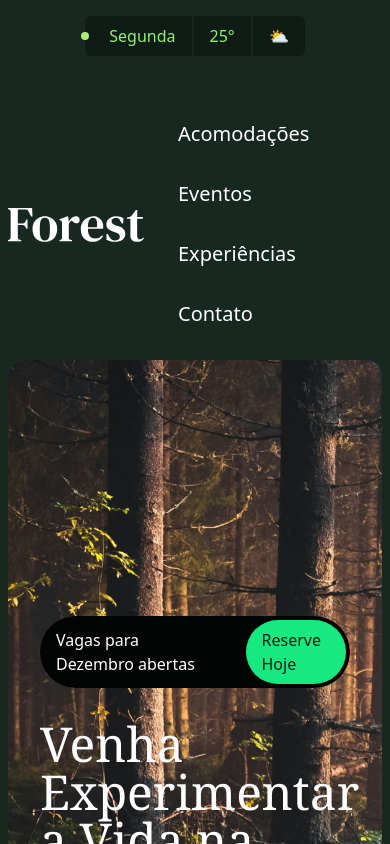
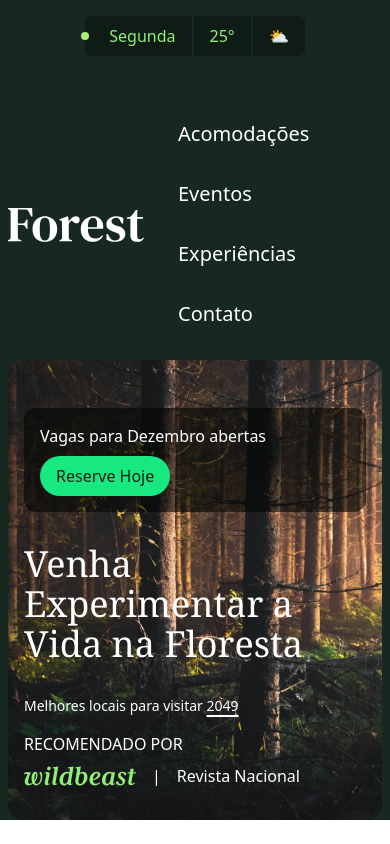
Before and after one commit to ofs-org/Forest, a React (Vite) app: page / in a window 390 px wide. Shown: the top 844 px of the page. Built offline with nearby package versions, Linux system fonts and the light colour scheme.

Commit message:
chore:  Developed the responsiveness of the Introduction component

```diff
--- a/src/components/Introduction.tsx
+++ b/src/components/Introduction.tsx
@@ -3,13 +3,13 @@ import wildbeast from "../assets/parceiros/wildbeast.svg";
 export function Introduction() {
   return (
     <section className="container">
-      <div className="bg-gradient-to-t container from-verde-950/80 overflow-hidden pb-8 pt-64 px-8 relative rounded-2xl text-white to-blue-800 z-0">
+      <div className="bg-gradient-to-t container from-verde-950/80 max-sm:pt-12 max-sm:px-4 overflow-hidden pb-8 pt-64 px-8 relative rounded-2xl text-white to-blue-800 z-0">
         <img
           className="-z-10 absolute inset-0 object-cover size-full"
           src={floresta}
           alt="Imagem de floresta"
         />
-        <div className="bg-verde-950 gap-8 inline-flex items-center mb-8 pl-4 pr-1 py-1 rounded-full">
+        <div className="bg-verde-950/60 flex flex-col gap-2 items-start mb-8 p-4 rounded-xl sm:bg-verde-950 sm:flex-row sm:gap-8 sm:inline-flex sm:items-center sm:pl-4 sm:pr-1 sm:py-1 sm:rounded-ful">
           Vagas para Dezembro abertas
           <a
             className="bg-verde-400 inline-flex px-4 py-2 rounded-full text-verde-900"
@@ -18,11 +18,11 @@ export function Introduction() {
             Reserve Hoje
           </a>
         </div>
-        <h1 className="font-serif max-w-screen-sm mb-20 text-5xl text-balance">
+        <h1 className="font-serif max-w-screen-sm mb-8 sm:mb-20 sm:text-5xl text-4xl text-balance">
           Venha Experimentar a Vida na Floresta
         </h1>
-        <div className="flex items-end justify-between">
-          <p className="text-sm">
+        <div className="items-end justify-between sm:flex">
+          <p className="max-sm:mb-4 text-sm">
             Melhores locais para visitar{" "}
             <a
               className="decoration-2 hover:no-underline underline underline-offset-4"
```
